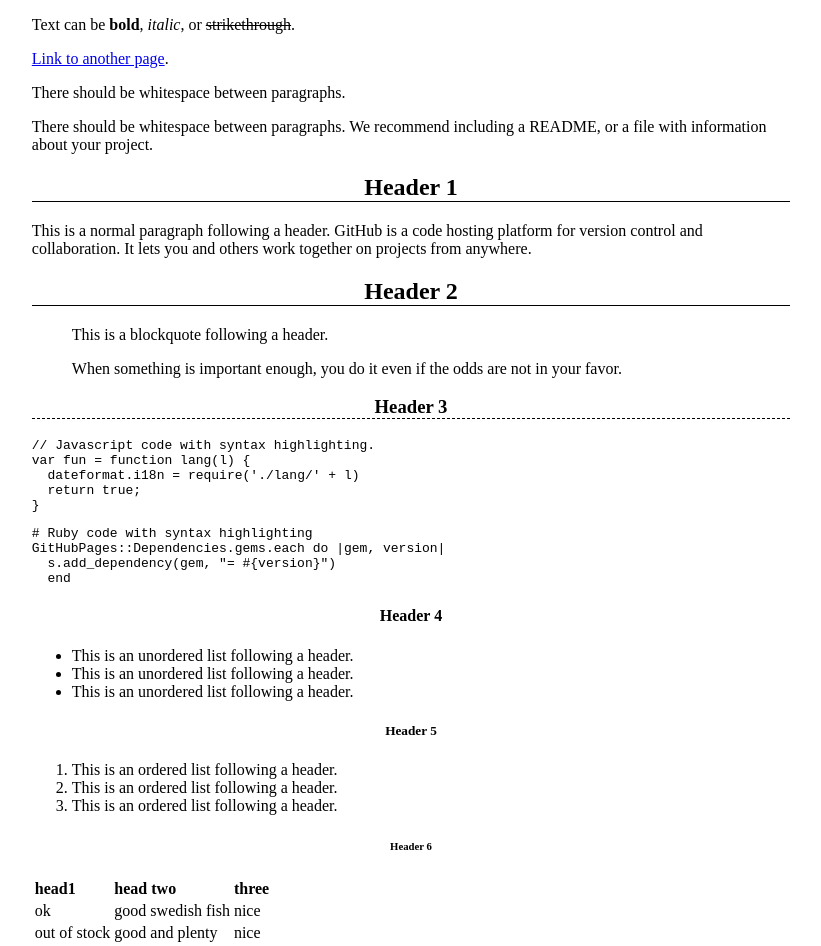
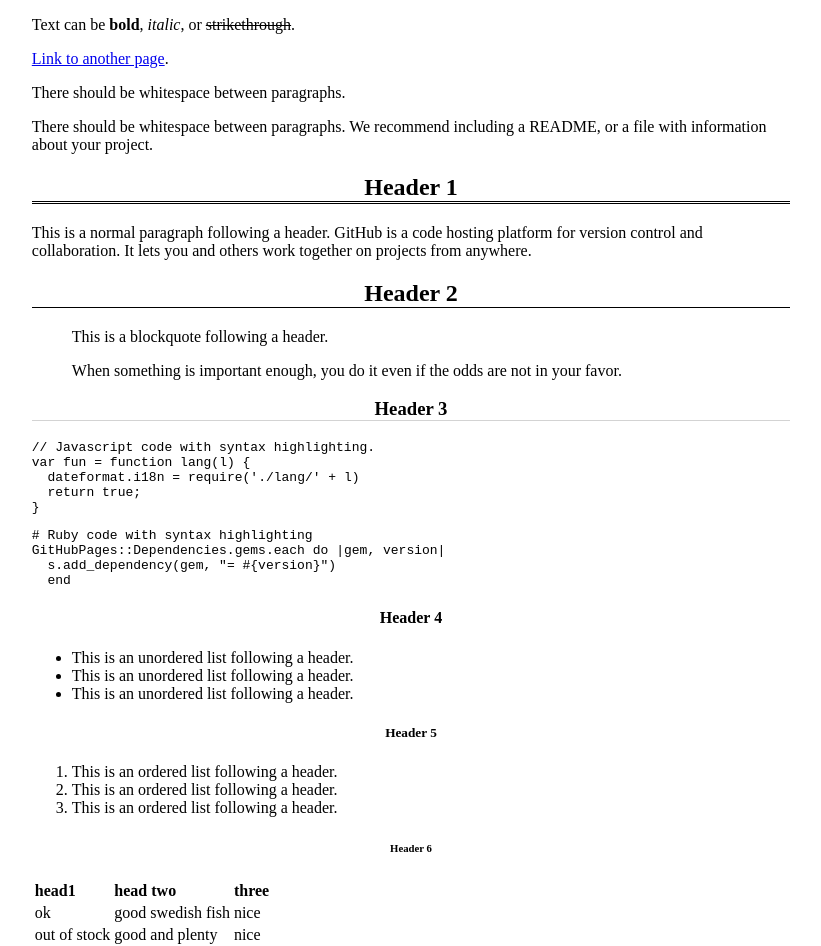
Before and after one commit to swashdev/untitled-pages-theme, a Jekyll site: the page built from index.md, in a window 1280 px wide. Shown: the top 946 px of the page, without its empty margins (229-1050 px from the left). Built offline with Jekyll 4.4.1, drawn with Linux system fonts in a browser that asks for light colours.

Commit message:
tinker with header underlines.
The top-level content header now has a double-underline like it's
supposed to, and the 3rd-level header now has a light gray underline to
smooth the transition.

```diff
--- a/assets/css/style.css
+++ b/assets/css/style.css
@@ -10,7 +10,7 @@ h1
 	text-align: center;
 	border-style: none none double none;
 	border-color: black;
-	border-width: 1px;
+	border-width: 3px;
 	width: 100%;
 }
 
@@ -28,8 +28,8 @@ h2
 h3
 {
 	text-align: center;
-	border-style: none none dashed none;
-	border-color: black;
+	border-style: none none solid none;
+	border-color: lightgray;
 	border-width: 1px;
 	width: 100%;
 }
```
